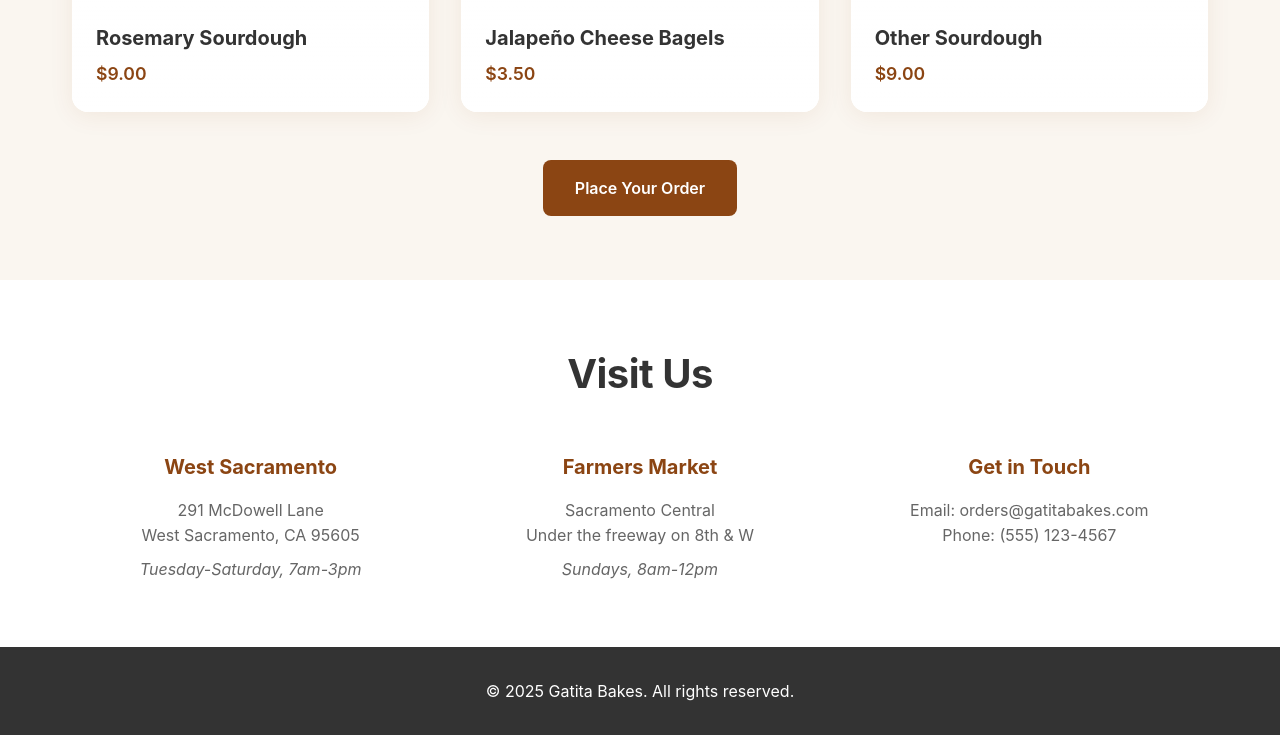
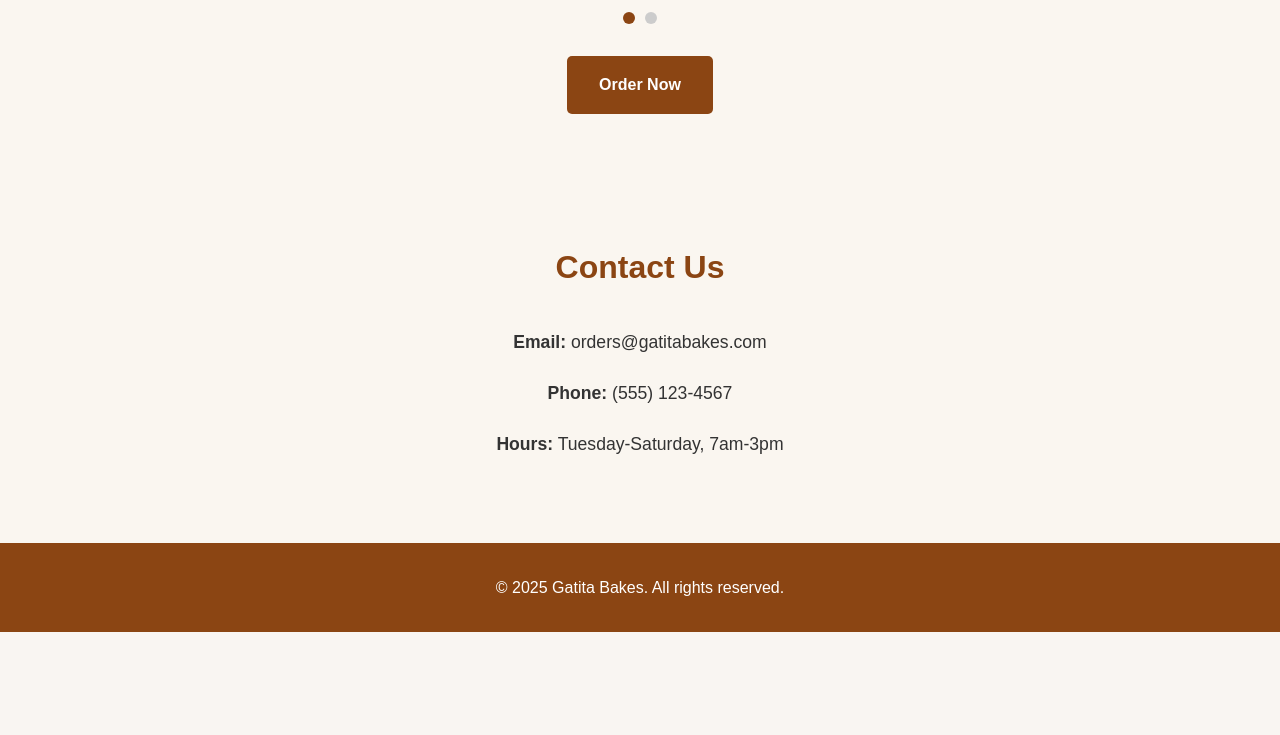
Before and after one commit to ibucketbranch/gatitabakes-claude, a PHP site: page / in a window 1280 px wide. Shown: the part 1709-2444 px from the top of the page. After the commit the page ends 2341 px from the top, so only its background shows below. Run offline with PHP 8.4, Linux system fonts and the light colour scheme.

Commit message:
refactor: Redesign UI to match mockups in UI folder (2024-06-09)

```diff
--- a/20250509.2/public_html/css/styles.css
+++ b/20250509.2/public_html/css/styles.css
@@ -15,364 +15,308 @@
 
 :root {
     --primary: #8b4513;
-    --primary-dark: #6d370f;
+    --primary-light: #e5a98c;
+    --background: #faf6f0;
     --text: #333333;
     --text-light: #666666;
-    --background: #faf6f0;
     --white: #ffffff;
-    --radius-sm: 8px;
-    --radius-lg: 16px;
-    --shadow-soft: 0 4px 24px rgba(139,69,19,0.08);
-    --shadow-strong: 0 8px 32px rgba(139,69,19,0.12);
-    --transition: all 0.3s ease;
+    --accent: #d4a373;
+    --card-shadow: 0 2px 8px rgba(0,0,0,0.1);
 }
 
 body {
-    font-family: -apple-system, BlinkMacSystemFont, 'Segoe UI', Roboto, Oxygen-Sans, Ubuntu, Cantarell, sans-serif;
-    line-height: 1.5;
+    font-family: Arial, sans-serif;
+    line-height: 1.6;
     color: var(--text);
-    background: var(--background);
+    background-color: var(--background);
 }
 
-/* --- Layout Containers --- */
-.section-container {
+.container {
     max-width: 1200px;
     margin: 0 auto;
-    padding: 0 2rem;
+    padding: 0 20px;
 }
 
-/* --- Navigation --- */
-.main-nav {
-    position: fixed;
-    top: 0;
-    left: 0;
-    right: 0;
-    background: var(--white);
-    box-shadow: var(--shadow-soft);
-    z-index: 100;
+/* --- Header Navigation --- */
+.site-header {
+    background-color: var(--primary);
     padding: 1rem 0;
-}
-
-.nav-container {
     display: flex;
     justify-content: space-between;
     align-items: center;
-    max-width: 1200px;
-    margin: 0 auto;
-    padding: 0 2rem;
+    position: fixed;
+    width: 100%;
+    top: 0;
+    z-index: 1000;
 }
 
 .logo {
+    color: white;
     font-size: 1.5rem;
-    font-weight: 700;
-    color: var(--primary);
-    letter-spacing: -0.5px;
+    font-weight: bold;
+    margin-left: 2rem;
 }
 
-.nav-links {
+nav ul {
     display: flex;
-    gap: 2rem;
     list-style: none;
+    margin-right: 2rem;
 }
 
-.nav-links a {
-    position: relative;
-    color: var(--text);
-    text-decoration: none;
-    font-weight: 500;
-    transition: var(--transition);
+nav ul li {
+    margin-left: 2rem;
 }
 
-.nav-links a::after {
-    content: '';
-    position: absolute;
-    width: 100%;
-    height: 2px;
-    bottom: -4px;
-    left: 0;
-    background-color: var(--primary);
-    transform: scaleX(0);
-    transform-origin: right;
-    transition: transform 0.3s ease;
+nav ul li a {
+    color: white;
+    text-decoration: none;
+    font-weight: 600;
+    transition: color 0.3s;
 }
 
-.nav-links a:hover::after {
-    transform: scaleX(1);
-    transform-origin: left;
-}
-
-.nav-cta {
-    color: var(--primary) !important;
-    font-weight: 600 !important;
+nav ul li a:hover {
+    color: var(--primary-light);
 }
 
 /* --- Hero Section --- */
-.hero {
-    height: 100vh;
-    background: linear-gradient(rgba(0,0,0,0.3), rgba(0,0,0,0.3)),
-                url('../images/hero-bread.jpg') center/cover;
-    display: flex;
-    align-items: center;
+.hero-section {
     text-align: center;
-    margin-bottom: 4rem;
+    background-color: rgba(0, 0, 0, 0.3);
+    color: white;
+    padding: 8rem 0 4rem;
+    background-image: url('../images/hero-bread.jpg');
+    background-size: cover;
+    background-position: center;
+    margin-top: 60px;
 }
 
 .hero-content {
-    width: 100%;
-    color: var(--white);
-    padding: 0 2rem;
-    animation: fadeIn 1s ease-out;
+    background-color: rgba(139, 69, 19, 0.7);
+    padding: 2rem;
+    display: inline-block;
+    border-radius: 5px;
 }
 
-.hero h1 {
-    font-size: 3.5rem;
-    font-weight: 700;
-    line-height: 1.2;
-    margin-bottom: 1.5rem;
-    letter-spacing: -1px;
+.hero-content h1 {
+    font-size: 2.5rem;
+    margin-bottom: 1rem;
 }
 
-.hero p {
-    font-size: 1.25rem;
-    margin-bottom: 2rem;
-    font-weight: 400;
+.hero-content p {
+    font-size: 1.2rem;
 }
 
-/* --- Products Section --- */
-.products {
+/* --- Welcome Section --- */
+.welcome-section {
+    text-align: center;
     padding: 4rem 0;
+    background-image: url('../images/bread-background.jpg');
+    background-size: cover;
+    background-position: center;
+    color: white;
 }
 
-.products h2 {
+.welcome-section h2 {
+    font-size: 2.5rem;
+    margin-bottom: 1rem;
+}
+
+.welcome-section p {
+    font-size: 1.2rem;
+    margin-bottom: 2rem;
+}
+
+/* --- Product Section --- */
+.product-section {
+    padding: 4rem 0;
     text-align: center;
-    font-size: 2.5rem;
+}
+
+.product-section h2 {
+    font-size: 2rem;
+    color: var(--primary);
     margin-bottom: 3rem;
-    color: var(--text);
-    font-weight: 700;
-    letter-spacing: -0.5px;
 }
 
 .product-grid {
     display: grid;
-    grid-template-columns: repeat(auto-fit, minmax(280px, 1fr));
+    grid-template-columns: repeat(auto-fit, minmax(250px, 1fr));
     gap: 2rem;
-    margin-bottom: 3rem;
+    margin-bottom: 2rem;
 }
 
-.product-grid > *:nth-child(1) { animation-delay: 0.1s; }
-.product-grid > *:nth-child(2) { animation-delay: 0.2s; }
-.product-grid > *:nth-child(3) { animation-delay: 0.3s; }
-.product-grid > *:nth-child(4) { animation-delay: 0.4s; }
-.product-grid > *:nth-child(5) { animation-delay: 0.5s; }
-.product-grid > *:nth-child(6) { animation-delay: 0.6s; }
-
 .product-card {
-    position: relative;
-    background: var(--white);
-    border-radius: var(--radius-lg);
+    background-color: white;
+    border-radius: 10px;
     overflow: hidden;
-    box-shadow: var(--shadow-soft);
-    transition: var(--transition);
-    animation: fadeIn 0.8s ease-out;
-    animation-fill-mode: both;
+    box-shadow: var(--card-shadow);
+    transition: transform 0.3s, box-shadow 0.3s;
+    text-align: center;
 }
 
 .product-card:hover {
-    transform: translateY(-4px);
-    box-shadow: var(--shadow-strong);
+    transform: translateY(-5px);
+    box-shadow: 0 5px 15px rgba(0,0,0,0.1);
 }
 
-.product-image {
-    position: relative;
+.product-card img {
     width: 100%;
-    height: 240px;
-    overflow: hidden;
-    background: #f5f5f5;
+    height: 200px;
+    object-fit: cover;
+    border-top-left-radius: 10px;
+    border-top-right-radius: 10px;
 }
 
-.product-image::before {
-    content: '';
-    position: absolute;
-    top: 0;
-    left: 0;
-    width: 100%;
-    height: 100%;
-    background: linear-gradient(
-        90deg,
-        rgba(255,255,255,0) 0%,
-        rgba(255,255,255,0.2) 50%,
-        rgba(255,255,255,0) 100%
-    );
-    transform: translateX(-100%);
-    animation: shimmer 2s infinite;
-}
-
-@keyframes shimmer {
-    100% {
-        transform: translateX(100%);
-    }
-}
-
-.product-image img {
-    width: 100%;
-    height: 100%;
-    object-fit: cover;
-    transition: var(--transition);
-}
-
-.product-card:hover .product-image img {
-    transform: scale(1.05);
-}
-
-.product-info {
-    position: relative;
-    z-index: 1;
-    padding: 1.5rem;
-    background: linear-gradient(
-        to top,
-        rgba(255,255,255,1) 0%,
-        rgba(255,255,255,0.9) 100%
-    );
-}
-
-.product-info h3 {
-    font-size: 1.25rem;
-    margin-bottom: 0.5rem;
+.product-card h3 {
+    font-size: 1.2rem;
+    margin: 1rem 0 0.5rem;
     color: var(--text);
 }
 
-.price {
-    font-size: 1.1rem;
+.product-card .price {
     color: var(--primary);
-    font-weight: 600;
+    font-weight: bold;
+    margin-bottom: 1rem;
 }
 
-.products-cta {
+.add-to-cart {
+    display: inline-block;
+    background-color: var(--primary);
+    color: white;
+    padding: 0.5rem 1.5rem;
+    border-radius: 5px;
+    text-decoration: none;
+    font-weight: bold;
+    margin-bottom: 1rem;
+    transition: background-color 0.3s;
+}
+
+.add-to-cart:hover {
+    background-color: var(--accent);
+}
+
+.pagination-dots {
+    display: flex;
+    justify-content: center;
+    margin: 2rem 0;
+}
+
+.dot {
+    width: 12px;
+    height: 12px;
+    background-color: #ccc;
+    border-radius: 50%;
+    margin: 0 5px;
+    cursor: pointer;
+    transition: background-color 0.3s;
+}
+
+.dot.active {
+    background-color: var(--primary);
+}
+
+.order-button-container {
+    margin-top: 2rem;
+}
+
+.order-now-btn {
+    display: inline-block;
+    background-color: var(--primary);
+    color: white;
+    padding: 1rem 2rem;
+    border-radius: 5px;
+    text-decoration: none;
+    font-weight: bold;
+    transition: background-color 0.3s;
+}
+
+.order-now-btn:hover {
+    background-color: var(--accent);
+}
+
+/* --- Contact Section --- */
+.contact-section {
+    background-color: var(--background);
+    padding: 4rem 0;
     text-align: center;
 }
 
-/* --- Contact Section --- */
-.contact {
-    padding: 4rem 0;
-    background: var(--white);
+.contact-section h2 {
+    font-size: 2rem;
+    color: var(--primary);
+    margin-bottom: 2rem;
 }
 
-.contact h2 {
-    text-align: center;
-    font-size: 2.5rem;
-    margin-bottom: 3rem;
-    color: var(--text);
-    font-weight: 700;
-    letter-spacing: -0.5px;
+.contact-details {
+    max-width: 600px;
+    margin: 0 auto;
+    font-size: 1.1rem;
+    line-height: 2;
 }
 
-.contact-grid {
-    display: grid;
-    grid-template-columns: repeat(auto-fit, minmax(250px, 1fr));
-    gap: 2rem;
-    text-align: center;
-}
-
-.contact-info h3 {
-    color: var(--primary);
-    font-size: 1.25rem;
+.contact-details p {
     margin-bottom: 1rem;
-}
-
-.contact-info p {
-    color: var(--text-light);
-    line-height: 1.6;
-}
-
-.hours {
-    margin-top: 0.5rem;
-    font-style: italic;
 }
 
 /* --- Footer --- */
 footer {
-    background: var(--text);
-    color: var(--white);
+    background-color: var(--primary);
+    color: white;
+    text-align: center;
     padding: 2rem 0;
-    text-align: center;
-}
-
-/* --- CTA Button --- */
-.cta-button {
-    position: relative;
-    overflow: hidden;
-    display: inline-block;
-    background: var(--primary);
-    color: var(--white);
-    text-decoration: none;
-    padding: 1rem 2rem;
-    border-radius: var(--radius-sm);
-    font-weight: 600;
-    transition: var(--transition);
-}
-
-.cta-button::before {
-    content: '';
-    position: absolute;
-    top: 0;
-    left: 0;
-    width: 100%;
-    height: 100%;
-    background: rgba(255,255,255,0.1);
-    transform: translateX(-100%) rotate(45deg);
-    transition: transform 0.6s ease;
-}
-
-.cta-button:hover::before {
-    transform: translateX(100%) rotate(45deg);
 }
 
 /* --- Responsive Design --- */
 @media (max-width: 768px) {
-    .hero h1 {
-        font-size: 2.5rem;
+    .site-header {
+        flex-direction: column;
+        padding: 1rem;
     }
 
-    .hero p {
-        font-size: 1.1rem;
+    .logo {
+        margin: 0 0 1rem 0;
     }
 
-    .section-container {
-        padding: 0 1rem;
+    nav ul {
+        margin: 0;
     }
 
-    .nav-container {
-        padding: 0 1rem;
+    nav ul li {
+        margin: 0 1rem;
     }
 
-    .nav-links {
-        gap: 1rem;
+    .hero-section {
+        padding: 6rem 0 3rem;
+        margin-top: 120px;
+    }
+
+    .product-grid {
+        grid-template-columns: repeat(auto-fit, minmax(200px, 1fr));
     }
 }
 
 @media (max-width: 480px) {
-    .hero h1 {
+    nav ul {
+        flex-direction: column;
+        text-align: center;
+    }
+
+    nav ul li {
+        margin: 0.5rem 0;
+    }
+
+    .hero-content h1 {
         font-size: 2rem;
     }
 
-    .products h2,
-    .contact h2 {
-        font-size: 2rem;
+    .welcome-section h2,
+    .product-section h2,
+    .contact-section h2 {
+        font-size: 1.8rem;
     }
 
-    .product-card {
-        margin: 0 1rem;
+    .product-grid {
+        grid-template-columns: 1fr;
+        gap: 1.5rem;
     }
 }
-
-/* --- Animations --- */
-@keyframes fadeIn {
-    from { opacity: 0; transform: translateY(20px); }
-    to { opacity: 1; transform: translateY(0); }
-}
-
-/* --- Scroll Behavior --- */
-html {
-    scroll-behavior: smooth;
-    scroll-padding-top: 80px;
-}
--- a/20250509.2/public_html/index.php
+++ b/20250509.2/public_html/index.php
@@ -19,78 +19,79 @@ require_once 'includes/config.php';
     <link rel="stylesheet" href="https://cdnjs.cloudflare.com/ajax/libs/font-awesome/6.0.0/css/all.min.css">
 </head>
 <body>
-    <nav class="main-nav">
-        <div class="nav-container">
+    <!-- Header Navigation -->
+    <header class="site-header">
         <div class="logo">Gatita Bakes</div>
-            <ul class="nav-links">
-                <li><a href="#products">Our Breads</a></li>
-                <li><a href="order-form.php" class="nav-cta">Order Now</a></li>
+        <nav>
+            <ul>
+                <li><a href="#home">Home</a></li>
+                <li><a href="#our-story">Our Story</a></li>
+                <li><a href="order-form.php">Order Now</a></li>
                 <li><a href="#contact">Contact</a></li>
             </ul>
-        </div>
         </nav>
-
-    <header class="hero">
-        <div class="hero-content">
-            <h1>Artisan Bread<br>Made with Love</h1>
-            <p>Fresh, handcrafted sourdough and artisan breads<br>baked daily in Sacramento</p>
-            <a href="order-form.php" class="cta-button">Order Now</a>
-        </div>
     </header>
 
-    <section id="products" class="products">
-        <div class="section-container">
+    <!-- Hero Section -->
+    <section id="home" class="hero-section">
+        <div class="hero-content">
+            <h1>Welcome to Gatita Bakes</h1>
+            <p>Fresh, artisan bread and pastries made with love.</p>
+        </div>
+    </section>
+
+    <!-- Welcome Section -->
+    <section class="welcome-section">
+        <div class="container">
+            <h2>Welcome to Gatita Bakes</h2>
+            <p>Artisan bread made with love and care</p>
+            <a href="order-form.php" class="order-now-btn">Order Now</a>
+        </div>
+    </section>
+
+    <!-- Product Section -->
+    <section class="product-section" id="products">
+        <div class="container">
             <h2>Our Artisan Collection</h2>
             <div class="product-grid">
                 <?php foreach ($PRODUCTS as $id => $product): ?>
                 <div class="product-card">
-                    <div class="product-image">
                     <img src="<?php echo IMAGES_PATH . '/' . $product['image']; ?>"
                          alt="<?php echo $product['name']; ?>">
-                    </div>
-                    <div class="product-info">
                     <h3><?php echo $product['name']; ?></h3>
                     <p class="price">$<?php echo number_format($product['price'], 2); ?></p>
-                    </div>
+                    <a href="order-form.php" class="add-to-cart">Add to Cart</a>
                 </div>
                 <?php endforeach; ?>
             </div>
-            <div class="products-cta">
-                <a href="order-form.php" class="cta-button">Place Your Order</a>
+            <div class="pagination-dots">
+                <span class="dot active"></span>
+                <span class="dot"></span>
+            </div>
+            <div class="order-button-container">
+                <a href="order-form.php" class="order-now-btn">Order Now</a>
             </div>
         </div>
     </section>
 
-    <section id="contact" class="contact">
-        <div class="section-container">
-            <h2>Visit Us</h2>
-            <div class="contact-grid">
-                <div class="contact-info">
-                    <h3>West Sacramento</h3>
-                    <p>291 McDowell Lane<br>West Sacramento, CA 95605</p>
-                    <p class="hours">Tuesday-Saturday, 7am-3pm</p>
-                </div>
-                <div class="contact-info">
-                    <h3>Farmers Market</h3>
-                    <p>Sacramento Central<br>Under the freeway on 8th & W</p>
-                    <p class="hours">Sundays, 8am-12pm</p>
-                </div>
-                <div class="contact-info">
-                    <h3>Get in Touch</h3>
-                    <p>Email: <?php echo SITE_EMAIL; ?><br>
-                    Phone: (555) 123-4567</p>
-                </div>
+    <!-- Contact Section -->
+    <section id="contact" class="contact-section">
+        <div class="container">
+            <h2>Contact Us</h2>
+            <div class="contact-details">
+                <p><strong>Email:</strong> <?php echo SITE_EMAIL; ?></p>
+                <p><strong>Phone:</strong> (555) 123-4567</p>
+                <p><strong>Hours:</strong> Tuesday-Saturday, 7am-3pm</p>
             </div>
         </div>
     </section>
 
     <footer>
-        <div class="section-container">
+        <div class="container">
             <p>&copy; <?php echo date('Y'); ?> <?php echo SITE_NAME; ?>. All rights reserved.</p>
         </div>
     </footer>
 
-    <!-- Only essential JavaScript -->
     <script src="js/main.js"></script>
 </body>
 </html>
```
Lines whose indentation alone changed are shown as unchanged.
